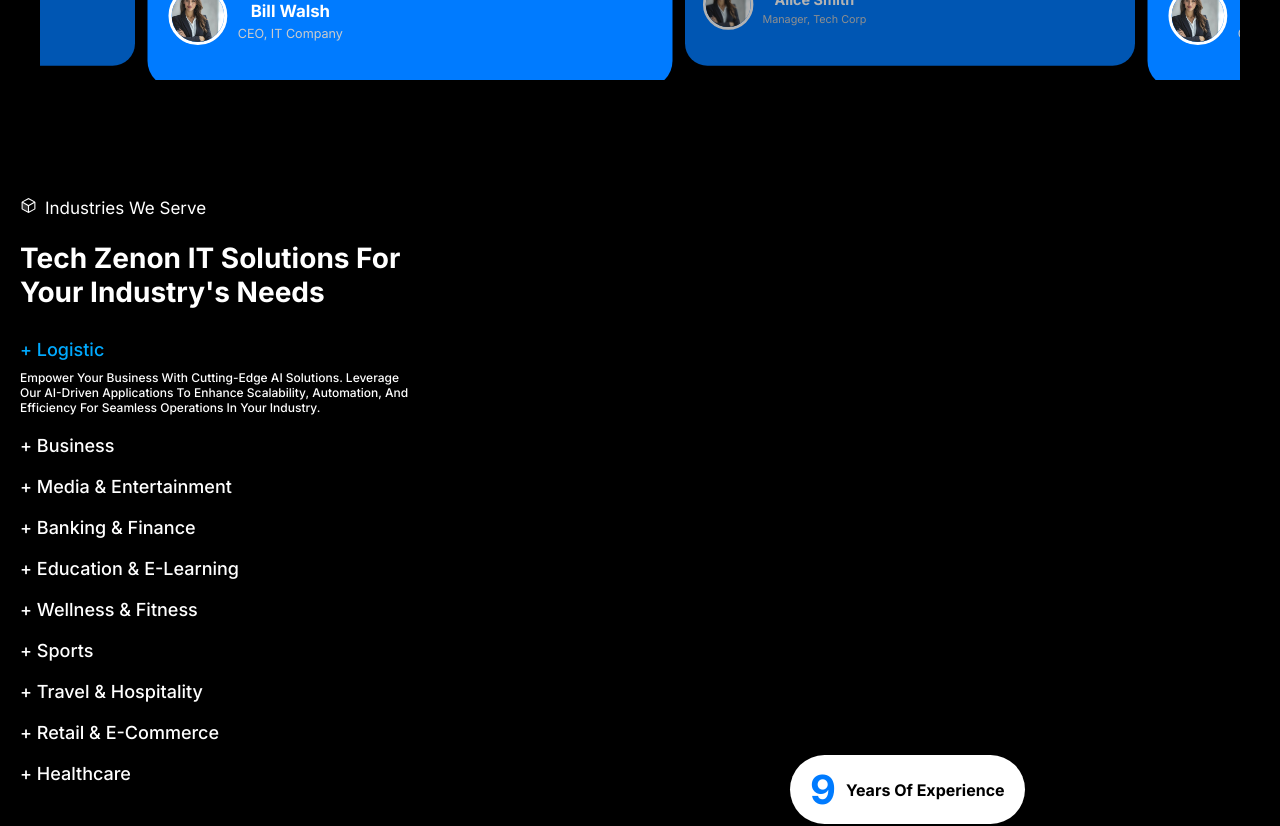
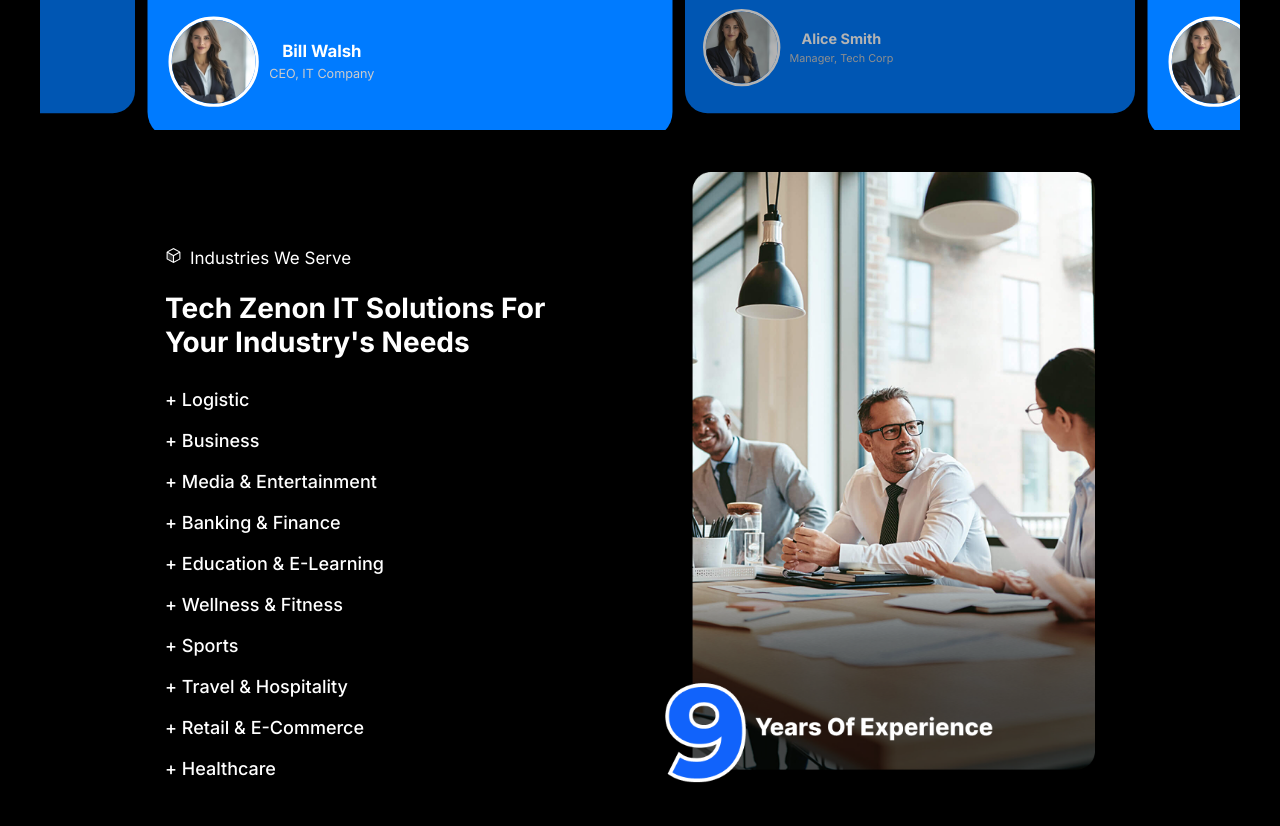
Before and after one commit to PiyushBohra/techzenon, a React (Vite) app: page / in a window 1280 px wide. Shown: the part 2600-3426 px from the top of the page. Built offline with nearby package versions, Linux system fonts and the light colour scheme.

Commit message:
updated changes

```diff
--- a/package.json
+++ b/package.json
@@ -13,6 +13,7 @@
     "react": "^19.0.0",
     "react-dom": "^19.0.0",
     "react-icons": "^5.5.0",
+    "react-router-dom": "^7.6.0",
     "react-slick": "^0.30.3",
     "slick-carousel": "^1.8.1"
   },
--- a/src/App.jsx
+++ b/src/App.jsx
@@ -1,17 +1,8 @@
-import Header from './components/Header/header.jsx';
-import Hero from './components/Hero/hero.jsx';
-import Footer from './components/Footer/footer.jsx';
-import Partners from './components/Partners/partners.jsx';
-import About from './components/About/about.jsx';
-import Services from './components/Services/servicecards.jsx';
-import Industries from './components/Industries/IndustriesWeServe.jsx';
-import Techcapabilites from './components/Techcapabilites/TechCapabilities.jsx';
-import Testimonials from './components/Testimonials/testimonials.jsx';
-import Clientsection from './components/Clientsection/ClientSection.jsx';
-import Contactcard from './components/Contactcard/contactcard.jsx';
 import './index.css';
-import ClientReviews from './components/Clientreviews/ClientReviews.jsx';
-import Portfolio from './components/Portfolio/Portfolio.jsx';
+import Home from './Pages/Home/home'
+import Header from './components/Header/header'
+import Footer from './components/Footer/footer'
+
 
 
 function App() {
@@ -19,20 +10,9 @@
 
   return (
     <>
-      <Header/>
-      <Hero/>
-      <Partners/>
-      <About/>
-      <Services/>
-      <Testimonials/>
-      <Industries/>
-      <Techcapabilites/>
-      <ClientReviews/>
-      <Portfolio/>
-      <Clientsection/>
-      <Contactcard/>
-      <Footer/>
-
+    <Header/>
+    <Home/>
+    <Footer/>
     </>
   )
 }
--- /dev/null
+++ b/src/Pages/Home/home.jsx
@@ -0,0 +1,35 @@
+import React from 'react'
+import './home.css'
+import Hero from '../../components/Hero/hero'
+import Partners from '../../components/Partners/partners'
+import About from '../../components/About/about'
+import Services from '../../components/Services/servicecards'
+import Testimonials from '../../components/Testimonials/testimonials'
+import Industries from '../../components/Industries/IndustriesWeServe'
+import Techcapabilities from '../../components/Techcapabilites/TechCapabilities'
+import ClientReviews from '../../components/Clientreviews/ClientReviews'
+import Portfolio from '../../components/Portfolio/Portfolio'
+import Clientsection from '../../components/Clientsection/ClientSection'
+import Contactcard from '../../components/Contactcard/contactcard'
+
+
+const home = () => {
+  return (
+    <>
+    <Hero/>
+    <Partners/>
+    <About/>
+    <Services/>
+    <Testimonials/>
+    <Industries/>
+    <Techcapabilities/>
+    <ClientReviews/>
+    <Portfolio/>
+    <Clientsection/>
+    <Contactcard/>
+
+    </>
+  )
+}
+
+export default home
--- a/src/components/Industries/IndustriesWeServe.css
+++ b/src/components/Industries/IndustriesWeServe.css
@@ -1,6 +1,6 @@
 .industries-section {
     display: flex;
-    justify-content: space-between;
+    justify-content:center;
     padding: 60px 20px;
     background-color: #000;
     color: white;
@@ -64,13 +64,14 @@
     width: 100%;
     border-radius: 16px;
     box-shadow: 0 10px 25px rgba(0, 0, 0, 0.3);
+    background-color: #000;
   }
 
   .experience-badge {
     position: absolute;
     bottom: -20px;
     left: -20px;
-    background-color: white;
+    background-color: #000;
     color: black;
     padding: 10px 20px;
     border-radius: 50px;
--- a/src/components/Industries/IndustriesWeServe.jsx
+++ b/src/components/Industries/IndustriesWeServe.jsx
@@ -1,50 +1,90 @@
-import React from 'react'
-import './IndustriesWeServe.css'
+import React, { useState } from 'react';
+import './IndustriesWeServe.css';
 import { PiCubeDuotone } from "react-icons/pi";
 
+const industries = [
+  {
+    name: "Logistic",
+    description: "Optimize your supply chain with our AI-powered logistics solutions, ensuring timely deliveries and cost-effective operations."
+  },
+  {
+    name: "Business",
+    description: "Boost operational efficiency and decision-making with customized IT solutions tailored to your business needs."
+  },
+  {
+    name: "Media & Entertainment",
+    description: "Deliver immersive digital experiences through AI-enhanced content creation and audience engagement platforms."
+  },
+  {
+    name: "Banking & Finance",
+    description: "Secure, automate, and modernize your financial services using advanced fintech solutions and analytics tools."
+  },
+  {
+    name: "Education & E-Learning",
+    description: "Transform learning experiences with interactive platforms, AI tutors, and real-time performance tracking."
+  },
+  {
+    name: "Wellness & Fitness",
+    description: "Enable personalized wellness journeys with smart tracking, virtual coaching, and health data analytics."
+  },
+  {
+    name: "Sports",
+    description: "Revolutionize training and fan engagement through data-driven insights and immersive technology in sports."
+  },
+  {
+    name: "Travel & Hospitality",
+    description: "Deliver seamless travel experiences using intelligent booking systems and personalized customer service."
+  },
+  {
+    name: "Retail & E-Commerce",
+    description: "Drive sales and customer satisfaction with AI-based product recommendations, inventory tools, and chatbots."
+  },
+  {
+    name: "Healthcare",
+    description: "Enhance patient care and operational workflows with telemedicine, EHR systems, and predictive analytics."
+  }
+];
+
 const IndustriesWeServe = () => {
+  const [activeIndex, setActiveIndex] = useState(null);
+
+  const toggleItem = (index) => {
+    setActiveIndex(prev => (prev === index ? null : index));
+  };
+
   return (
-    <>
     <section className="industries-section">
       <div className="industries-content">
         <p className="subtitle">
-  <span style={{ marginRight: '8px'}}>
+          <span style={{ marginRight: '8px' }}>
             <PiCubeDuotone />
           </span>
           Industries We Serve
         </p>
+
         <h2>Tech Zenon IT Solutions For<br />Your Industry's Needs</h2>
 
         <ul className="industry-list">
-          <li className="active">
-            <span>+ Logistic</span>
-            <p>
-              Empower Your Business With Cutting-Edge AI Solutions. Leverage Our AI-Driven Applications To Enhance Scalability,
-              Automation, And Efficiency For Seamless Operations In Your Industry.
-            </p>
+          {industries.map((industry, index) => (
+            <li
+              key={index}
+              className={`industry-item ${activeIndex === index ? 'active' : ''}`}
+              onClick={() => toggleItem(index)}
+            >
+              <span>+ {industry.name}</span>
+              {activeIndex === index && <p>{industry.description}</p>}
             </li>
-          <li><span>+ Business</span></li>
-          <li><span>+ Media & Entertainment</span></li>
-          <li><span>+ Banking & Finance</span></li>
-          <li><span>+ Education & E-Learning</span></li>
-          <li><span>+ Wellness & Fitness</span></li>
-          <li><span>+ Sports</span></li>
-          <li><span>+ Travel & Hospitality</span></li>
-          <li><span>+ Retail & E-Commerce</span></li>
-          <li><span>+ Healthcare</span></li>
+          ))}
         </ul>
       </div>
 
       <div className="industries-image-wrapper">
-        {/* <img src={meetingImage} alt="Business Meeting" /> */}
         <div className="experience-badge">
-          <span className="number">9</span>
-          <span className="text">Years Of Experience</span>
+          <img src="/images/industriesWeServe.png" alt="Industries illustration" />
         </div>
       </div>
     </section>
-    </>
-  )
-}
+  );
+};
 
-export default IndustriesWeServe
+export default IndustriesWeServe;
--- a/src/components/Techcapabilites/TechCapabilities.css
+++ b/src/components/Techcapabilites/TechCapabilities.css
@@ -62,7 +62,7 @@
     display: grid;
     grid-template-columns: repeat(auto-fit, minmax(120px, 1fr));
     gap: 20px;
-    padding: 30px;
+    padding:80px;
     flex: 1;
   }
 
--- a/src/components/Testimonials/testimonials.css
+++ b/src/components/Testimonials/testimonials.css
@@ -42,9 +42,8 @@
 }
 
 .testimonial-card img:first-of-type {
-  width: 50px;
-  height: 50px;
-  margin-bottom: 10px;
+  width: 80px;
+  height: 80px;
 }
 
 .testimonial-card p {
```
Also changed, not shown: src/Pages/ArtificalIntelligence/AI.jsx (added, +15 -0 lines), public/images/industriesWeServe.png (added), src/Pages/ArtificalIntelligence/AI.css (added), src/Pages/Home/home.css (added), 1 other file (tests, documents, lock files or other folders). Lines whose indentation alone changed are shown as unchanged.
